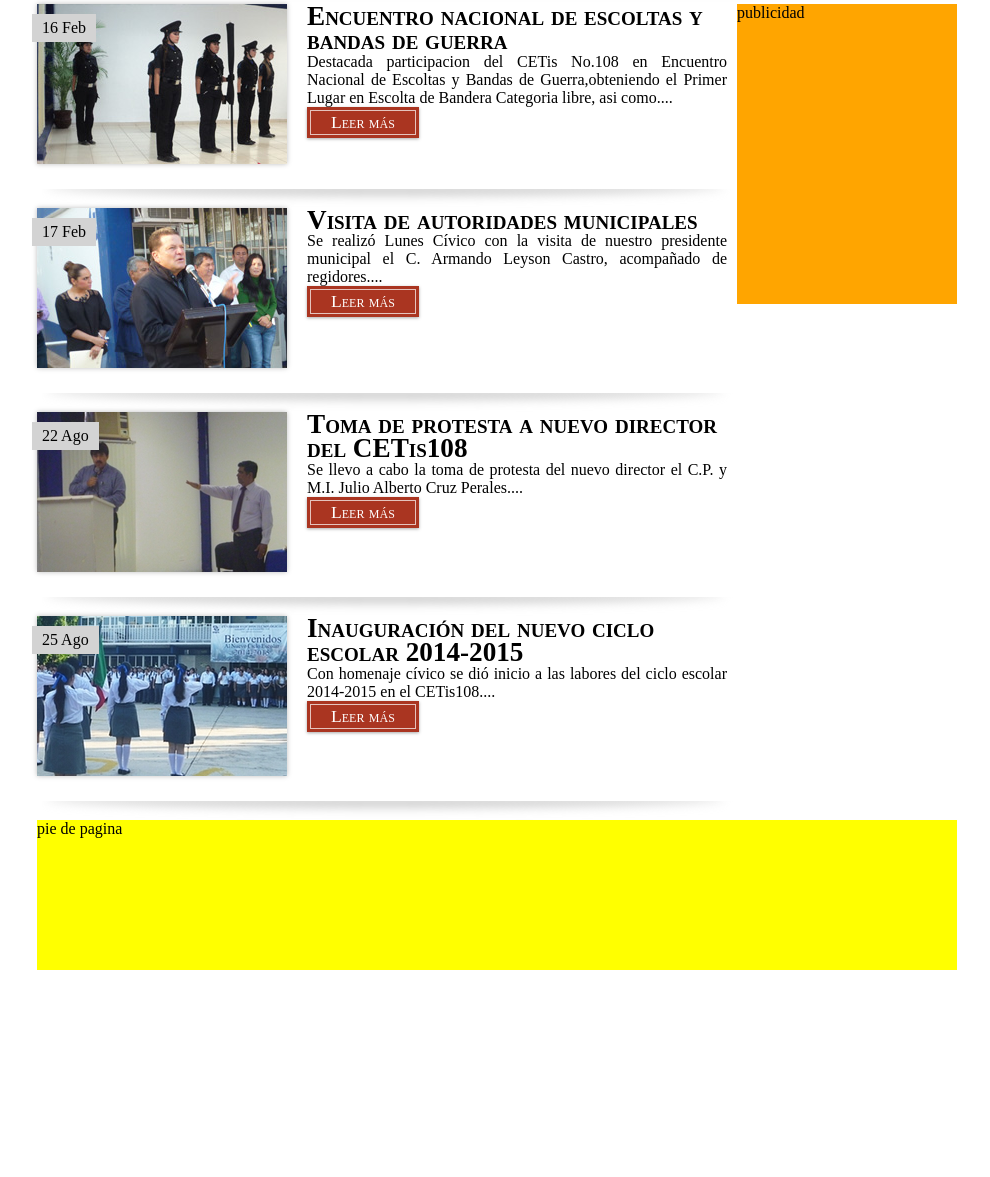
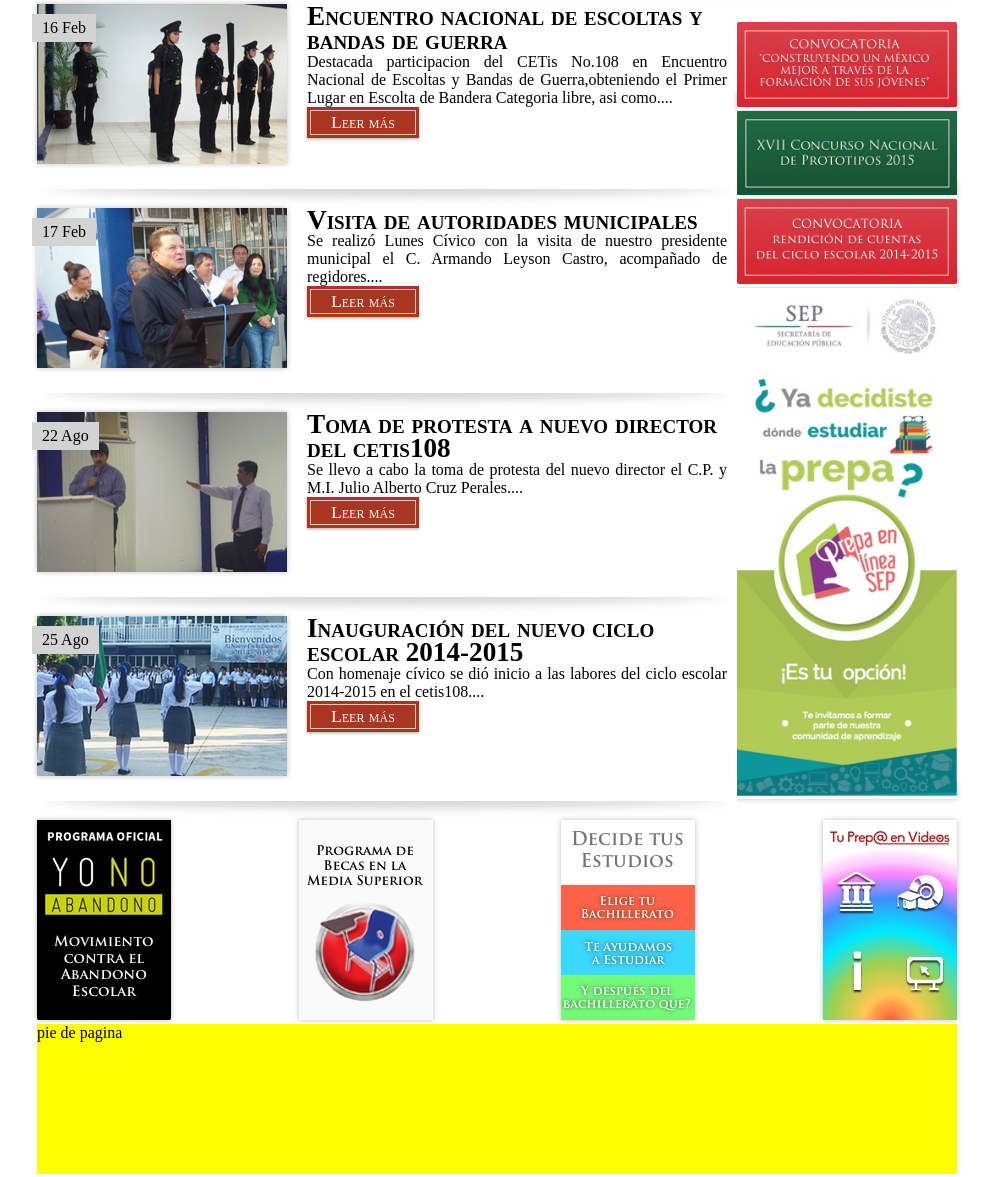
Before and after one commit to EYM3MO/Practicas-HTML, a plain HTML site: page 12_proyecto_web/index.html in a window 1280 px wide. Shown: the part 574-1751 px from the top of the page, without its empty margins (143-1133 px from the left). Before the commit the page ends 1552 px from the top, so only its background shows below. Drawn offline with Linux system fonts and the light colour scheme.

Commit message:
commit con banners y programas aun no terminados

```diff
--- a/12_proyecto_web/css/styles.css
+++ b/12_proyecto_web/css/styles.css
@@ -121,10 +121,13 @@
     width:220px;
     display: inline-block;
     float:right;
-    background-color: orange;
+    background-color: white;
 
 }
 
+#publicidad img{
+
+}
 
 #pie{
     height: 150px;
@@ -137,7 +140,7 @@
     height: 50px;
     display: flex;
     justify-content: center;
-    background-color: darkgray;
+    background-color: lightgray;
 }
 
 
@@ -168,12 +171,12 @@
 
 #menu>ul>li>a{
     padding: 10px;
-    background-color: darkgray;
+    background-color: lightgray;
 }
 
 
 #menu>ul>li>a:hover{
-    background-color:lightgray;
+    background-color:darkgray;
     transition: 1s;
 }
 
@@ -199,3 +202,11 @@
     font-variant: small-caps;
     font-size:  1.1em;
 }
+.flexible {
+    display: flex;
+}
+
+section {
+    display: flex;
+    justify-content: space-between;
+}
--- a/12_proyecto_web/index.html
+++ b/12_proyecto_web/index.html
@@ -77,7 +77,7 @@
 
                        <img src="images/notimp.png" alt="nota importante">
                 </section>
-
+                <div class="flexible">
                 <section id="notas_secundarias">
 
                     <!-- Inicio nota 1 -->
@@ -134,7 +134,8 @@
                                    <span>22 Ago</span>
                          </figure>
                                 <div class="cuerpo-nota-secundaria">
-                                     <h2 class="titulo-nota-secundaria">Toma de protesta a nuevo director del CETis108</h2>
+                                     <h2 class="titulo-nota-secundaria">Toma de protesta a nuevo director del
+                                      cetis108</h2>
                                      <p class="intro-nota-secundaria">Se llevo a cabo la toma de protesta del nuevo director el C.P. y M.I. Julio Alberto Cruz Perales....</p>
                                       <a>
                                           <div class="boton">
@@ -158,7 +159,7 @@
                          </figure>
                                 <div class="cuerpo-nota-secundaria">
                                      <h2 class="titulo-nota-secundaria">Inauguración del nuevo ciclo escolar 2014-2015</h2>
-                                     <p class="intro-nota-secundaria">Con homenaje cívico se dió inicio a las labores del ciclo escolar 2014-2015 en el CETis108....</p>
+                                     <p class="intro-nota-secundaria">Con homenaje cívico se dió inicio a las labores del ciclo escolar 2014-2015 en el cetis108....</p>
                                       <a>
                                           <div class="boton">
                                              <div>
@@ -175,10 +176,55 @@
 
               </section>
                 <aside id="publicidad">
+                <div id="redes-sociales">&nbsp;</div>
+                <a href="#" class="sombra-imagen">
 
-                           publicidad
+                    <img src="images/banners/banner-cdeciencia.png" width="220" alt="banner">
+
+                 </a>
+
+                <a href="#" class="sombra-imagen">
+
+                    <img src="images/banners/banner_prototipos_2015.jpg" width="220" alt="banner">
+
+                 </a>
+
+                 <a href="#" class="sombra-imagen">
+
+                     <img src="images/banners/banner-jtyrc-2015.png" width="220" alt="banner">
+
+                 </a>
+
+                <a href="#" class="sombra-imagen">
+
+                   <img src="images/banners/prepa_en_linea_2016_vertical.jpg" width="220" alt="banner mas . grande">
+
+                </a>
 
                 </aside>
+              </div>
+              <section id="programas">
+                 <figure>
+                     <a href="#">
+                    <img src="images/programas/programa-abandono-escolar.jpg"alt="abandono escolar" class="sombra-imagen">
+                     </a>
+                 </figure>
+                 <figure>
+                     <a href="#">
+                        <img src="images/programas/programa-becas-media-superior.jpg"alt="becas media superior" class="sombra-imagen">
+                     </a>
+                 </figure>
+                  <figure>
+                     <a href="#">
+                        <img src="images/programas/programa-decide-tus-estudios.jpg"alt="decide tus estudios" class="sombra-imagen">
+                     </a>
+                 </figure>
+                  <figure>
+                     <a href="#">
+                        <img src="images/programas/programa-prepa-videos.jpg"alt="prepa videos" class="sombra-imagen">
+                     </a>
+                 </figure>
+              </section>
             </main>
               <footer id="pie">
 
```
Also changed, not shown: 12_proyecto_web/images/banners/banner-cdeciencia.png (added), 12_proyecto_web/images/banners/banner-jtyrc-2015.png (added), 12_proyecto_web/images/banners/banner_prototipos_2015.jpg (added), 12_proyecto_web/images/banners/prepa_en_linea_2016_vertical.jpg (added), 12_proyecto_web/images/programas/programa-abandono-escolar.jpg (added), 12_proyecto_web/images/programas/programa-becas-media-superior.jpg (added), 12_proyecto_web/images/programas/programa-decide-tus-estudios.jpg (added), 12_proyecto_web/images/programas/programa-prepa-videos.jpg (added).
